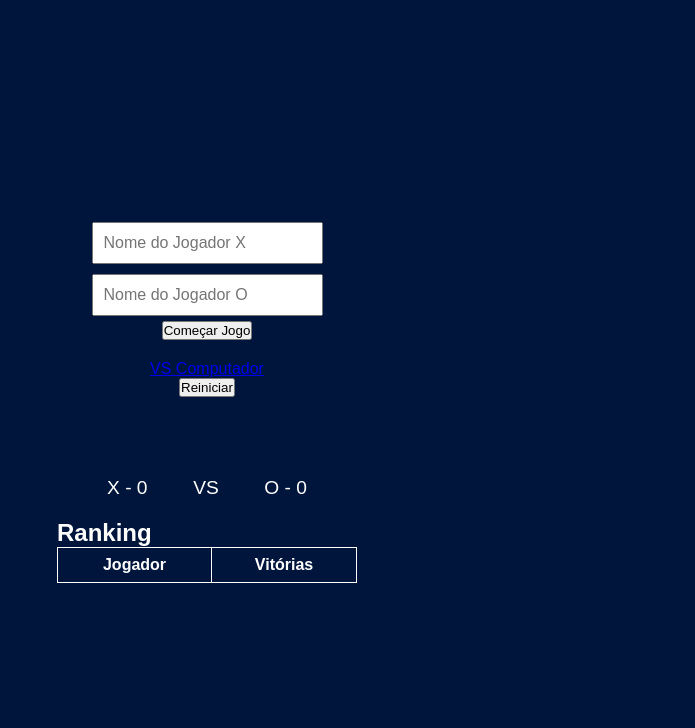
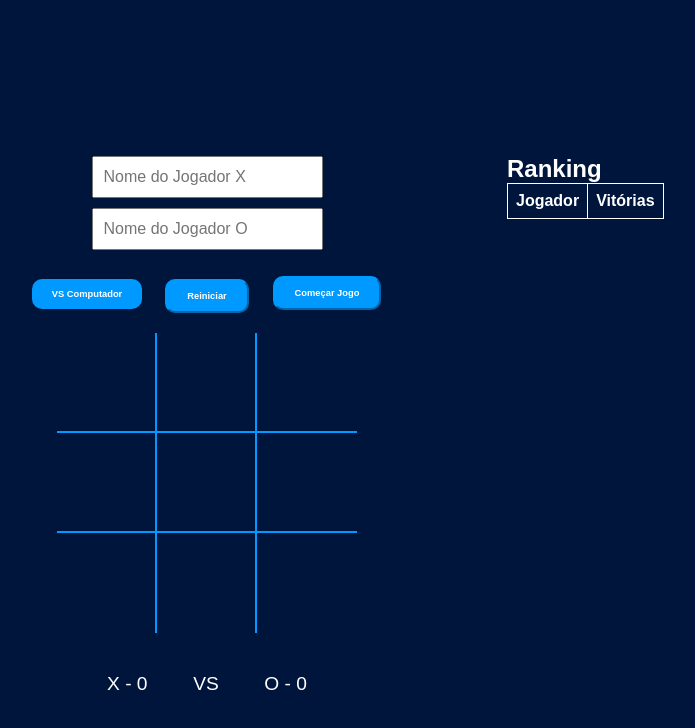
Before and after one commit to dev-andree/Jogo-da-Velha, a plain HTML site: page index.html in a window 1280 px wide. Shown: the whole page, without its empty margins (433-1128 px from the left). Drawn offline with Linux system fonts and the light colour scheme.

Commit message:
Alterações realizadas no css

```diff
--- a/assets/CSS/style.css
+++ b/assets/CSS/style.css
@@ -77,3 +77,91 @@ h1 {
   padding: 8px;
   text-align: center;
 }
+
+.box {
+  height: 100px;
+  width: 100px;
+  display: flex;
+  align-items: center;
+  justify-content: center;
+  color: var(--blue);
+  font-size: 120px;
+  border-right: 2px solid;
+  border-bottom: 2px solid;
+}
+
+.box:nth-child(3n) {
+  border-right: none;
+}
+
+.box:nth-child(6) ~ .box {
+  border-bottom: none;
+}
+
+button {
+  padding: 10px 20px;
+  border-radius: 10px;
+  background-color: var(--blue);
+  color: #fff;
+  border-color: var(--blue);
+  font-size: 1.2rem;
+  transition: 200ms transform;
+  font-weight: 600;
+  margin-top: 20px;
+}
+
+.mode-btn {
+  padding: 10px 20px;
+  border-radius: 10px;
+  background-color: var(--blue);
+  color: #fff;
+  border-color: var(--blue);
+  font-size: 1.2rem;
+  transition: 200ms transform;
+  font-weight: 600;
+  margin-top: 10px;
+  text-decoration: none;
+}
+
+button:hover {
+  cursor: pointer;
+  transform: translateY(-2px);
+}
+
+#playerText{
+  position: relative;
+  top: 130px;
+  font-size: 20pt;
+}
+
+#player-setup{
+  position: relative;
+  top: 130px;
+}
+
+#startBtn{
+  position: relative;
+  top: 1px;
+  font-size: 7pt;
+  left: 120px;
+}
+
+.mode-btn{
+  position: relative;
+  top: 70px;
+  font-size: 7pt;
+  right: 120px;
+}
+
+#restartBtn{
+  position: relative;
+  font-size: 7pt;
+  top: 20px;
+}
+
+#ranking-board{
+  width: 40px;
+  position: relative;
+  left: 25%;
+  bottom: 70%;
+}
```
